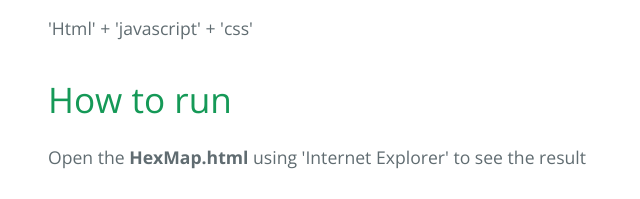
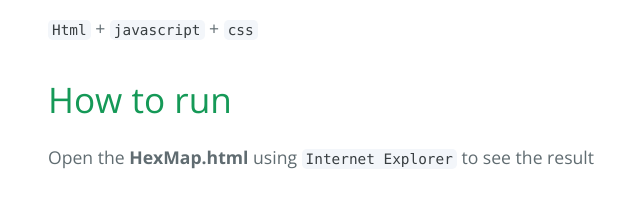
Before and after one commit to BigNewbiePlus/A-Star, a plain HTML site: page index.html in a window 1280 px wide. Shown: the part 599-798 px from the top of the page, 176-816 px from the left. Drawn offline with nearby package versions, Linux system fonts and the light colour scheme.

```diff
--- a/index.html
+++ b/index.html
@@ -27,12 +27,12 @@
 <h1>
 <a id="language" class="anchor" href="#language" aria-hidden="true"><span class="octicon octicon-link"></span></a>Language</h1>
 
-<p>'Html' + 'javascript' + 'css'</p>
+<p><code>Html</code> + <code>javascript</code> + <code>css</code></p>
 
 <h1>
 <a id="how-to-run" class="anchor" href="#how-to-run" aria-hidden="true"><span class="octicon octicon-link"></span></a>How to run</h1>
 
-<p>Open the <strong>HexMap.html</strong> using 'Internet Explorer' to see the result</p>
+<p>Open the <strong>HexMap.html</strong> using <code>Internet Explorer</code> to see the result</p>
 
 <h1>
 <a id="usage" class="anchor" href="#usage" aria-hidden="true"><span class="octicon octicon-link"></span></a>Usage</h1>
--- a/params.json
+++ b/params.json
@@ -1 +1 @@
-{"name":"A-star","tagline":"A path finding for hex map by using A star Algorithm","body":"# A-Star\r\nA path finding for hex map by using A star Algorithm\r\n# Language\r\n'Html' + 'javascript' + 'css'\r\n# How to run\r\nOpen the **HexMap.html** using 'Internet Explorer' to see the result\r\n# Usage\r\nSee the **javascript.js** file to understand the Algorithm\r\n","google":"","note":"Don't delete this file! It's used internally to help with page regeneration."}
+{"name":"A-star","tagline":"A path finding for hex map by using A star Algorithm","body":"# A-Star\r\nA path finding for hex map by using A star Algorithm\r\n# Language\r\n`Html` + `javascript` + `css`\r\n# How to run\r\nOpen the **HexMap.html** using `Internet Explorer` to see the result\r\n# Usage\r\nSee the **javascript.js** file to understand the Algorithm\r\n","google":"","note":"Don't delete this file! It's used internally to help with page regeneration."}
```
